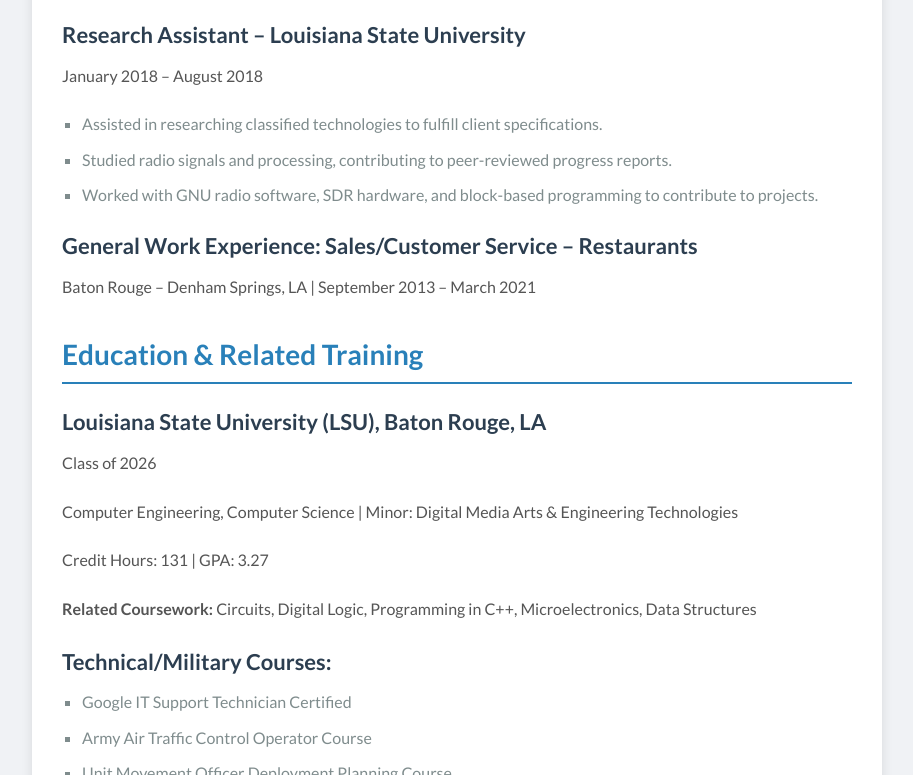
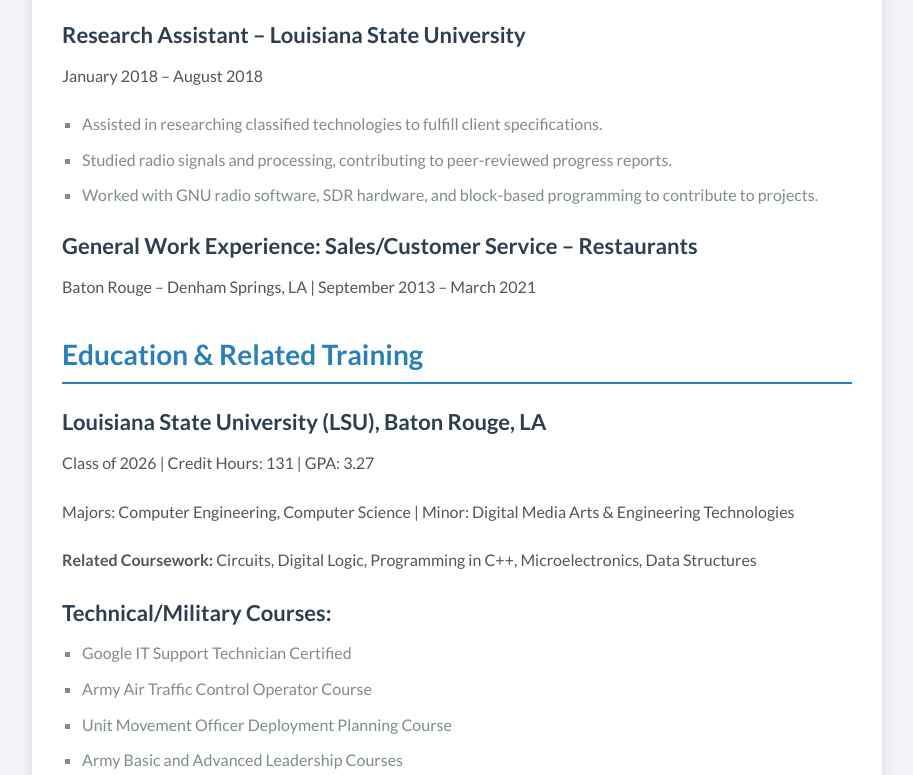
Before and after one commit to DWH52/don_hunter.github.io, a plain HTML site: page index.html in a window 1280 px wide. Shown: the part 1853-2628 px from the top of the page, without its empty margins (183-1096 px from the left). Drawn offline with Linux system fonts and the light colour scheme.

Commit message:
Update index.html

```diff
--- a/index.html
+++ b/index.html
@@ -36,7 +36,7 @@
         <section>
             <h2>Work Experience</h2>
 
-            <h3>Louisiana Army National Guard – Staff Sergeant</h3>
+            <h3>Louisiana Army National Guard – 15Q (Air Traffic Control) - Staff Sergeant</h3>
             <p>April 2015 – Present</p>
             <ul>
                 <li>Issues information and clearance for properly separating and sequencing aircraft under their control.</li>
@@ -85,9 +85,8 @@
         <section>
             <h2>Education & Related Training</h2>
             <h3>Louisiana State University (LSU), Baton Rouge, LA</h3>
-            <p>Class of 2026</p>
-            <p>Computer Engineering, Computer Science | Minor: Digital Media Arts & Engineering Technologies</p>
-            <p>Credit Hours: 131 | GPA: 3.27</p>
+            <p>Class of 2026 | Credit Hours: 131 | GPA: 3.27</p>
+            <p>Majors: Computer Engineering, Computer Science | Minor: Digital Media Arts & Engineering Technologies</p>
             <p><strong>Related Coursework:</strong> Circuits, Digital Logic, Programming in C++, Microelectronics, Data Structures</p>
 
             <h3>Technical/Military Courses:</h3>
```
